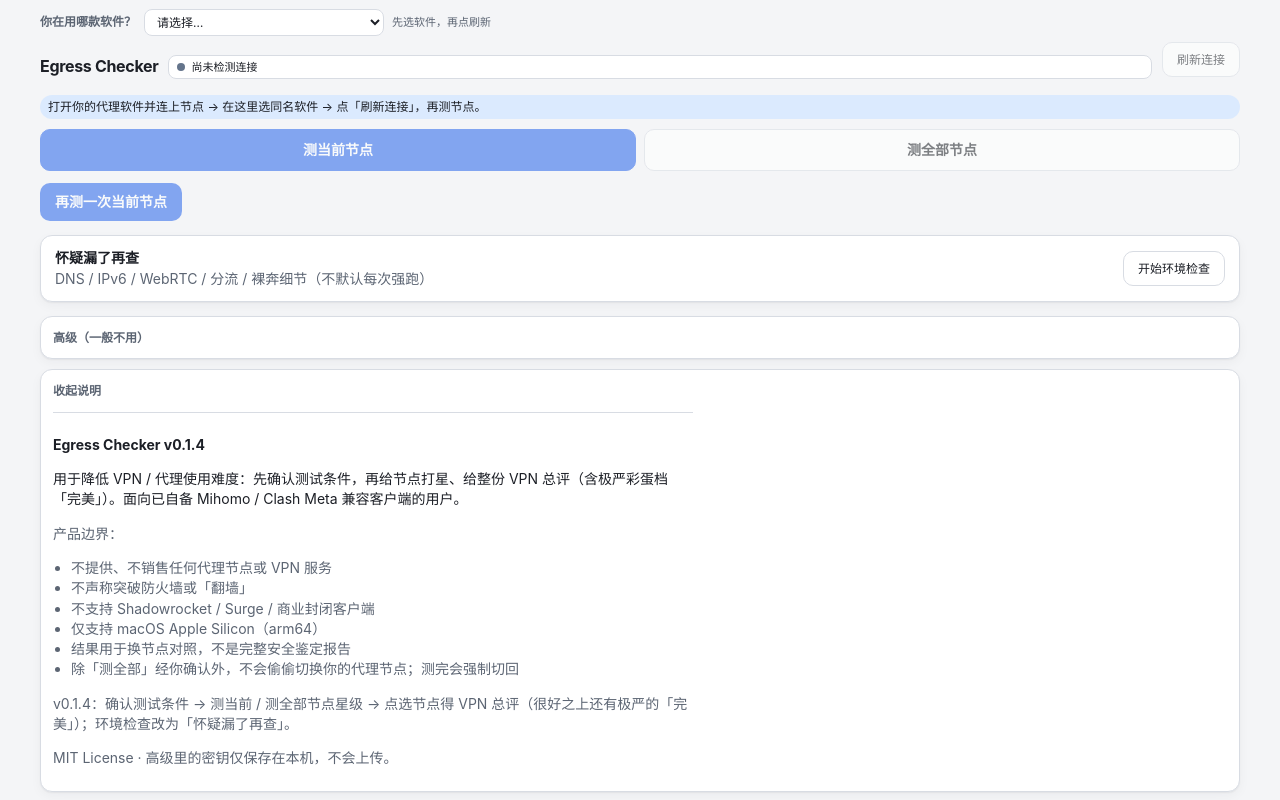
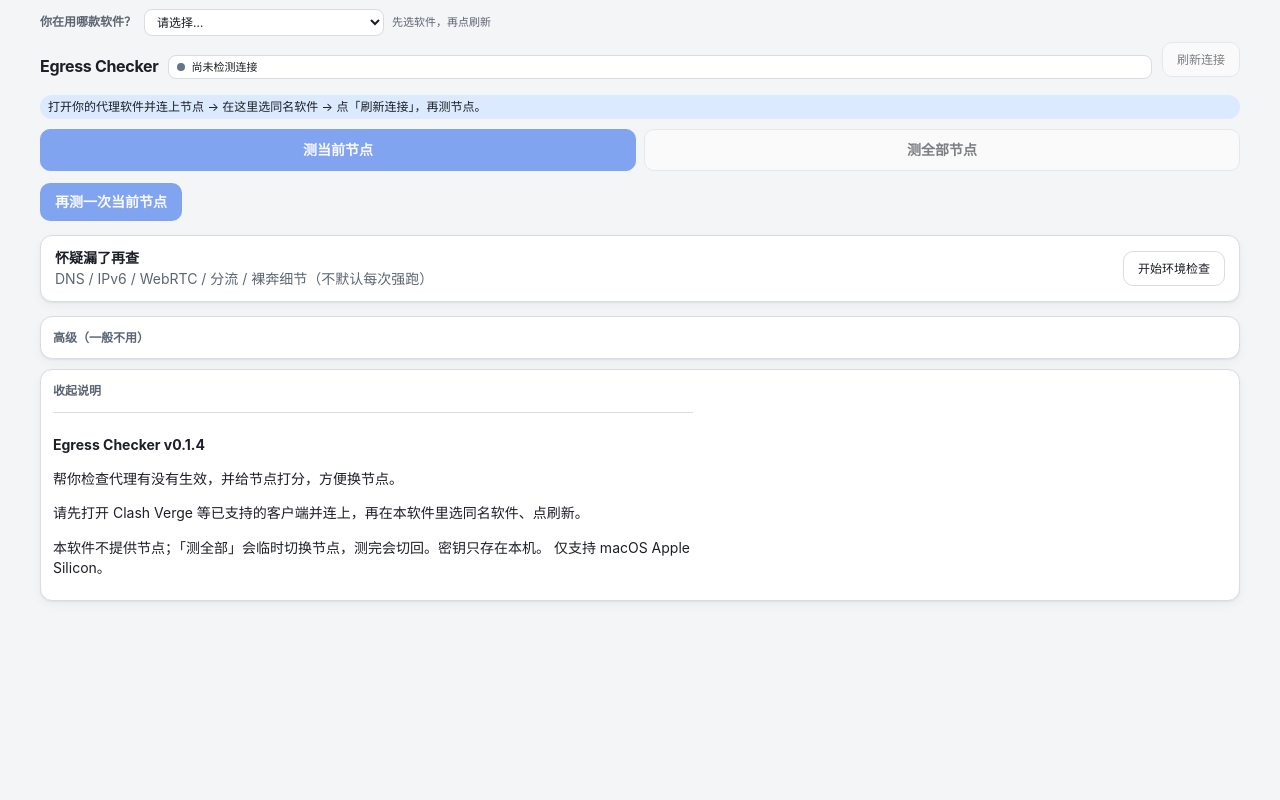
Before and after one commit to JTee77/egress-checker, a React (Vite) app: page / in a window 1280 px wide. Both pictures are taken after a click on the button "说明". Built offline with nearby package versions, Linux system fonts and the light colour scheme.

Commit message:
fix(copy): shorten About fold to a few plain sentences
Drop boundary laundry lists and version process rehash; keep title,
what it does, how to start, and key cautions only.

```diff
--- a/src/pages/HomePage.tsx
+++ b/src/pages/HomePage.tsx
@@ -975,24 +975,14 @@ export function HomePage({
             <p>
               <strong>Egress Checker v0.1.4</strong>
             </p>
+            <p>帮你检查代理有没有生效，并给节点打分，方便换节点。</p>
             <p>
-              用于降低 VPN / 代理使用难度：先确认测试条件，再给节点打星、给整份 VPN
-              总评（含极严彩蛋档「完美」）。面向已自备 Mihomo / Clash Meta 兼容客户端的用户。
+              请先打开 Clash Verge 等已支持的客户端并连上，再在本软件里选同名软件、点刷新。
             </p>
-            <p className="muted">产品边界：</p>
-            <ul>
-              <li>不提供、不销售任何代理节点或 VPN 服务</li>
-              <li>不声称突破防火墙或「翻墙」</li>
-              <li>不支持 Shadowrocket / Surge / 商业封闭客户端</li>
-              <li>仅支持 macOS Apple Silicon（arm64）</li>
-              <li>结果用于换节点对照，不是完整安全鉴定报告</li>
-              <li>除「测全部」经你确认外，不会偷偷切换你的代理节点；测完会强制切回</li>
-            </ul>
-            <p className="muted">
-              v0.1.4：确认测试条件 → 测当前 / 测全部节点星级 → 点选节点得 VPN
-              总评（很好之上还有极严的「完美」）；环境检查改为「怀疑漏了再查」。
+            <p>
+              本软件不提供节点；「测全部」会临时切换节点，测完会切回。密钥只存在本机。
+              仅支持 macOS Apple Silicon。
             </p>
-            <p className="muted">MIT License · 高级里的密钥仅保存在本机，不会上传。</p>
           </div>
         ) : null}
       </div>
```
